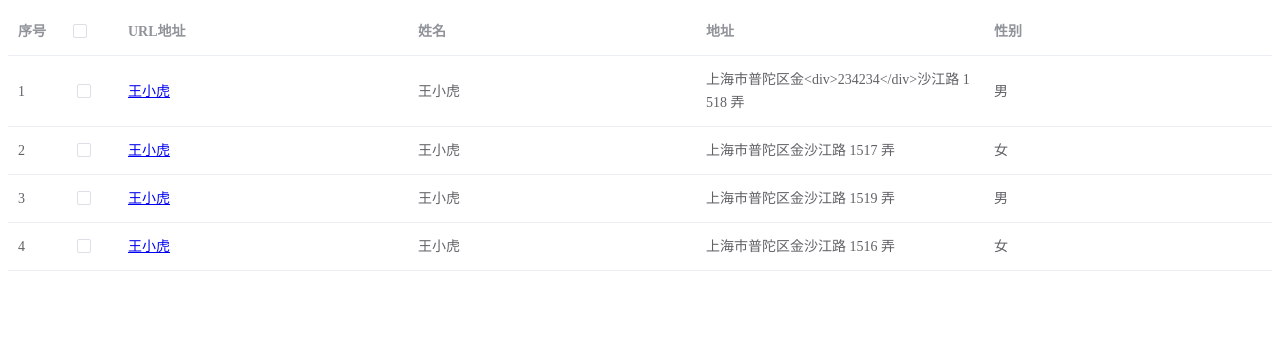
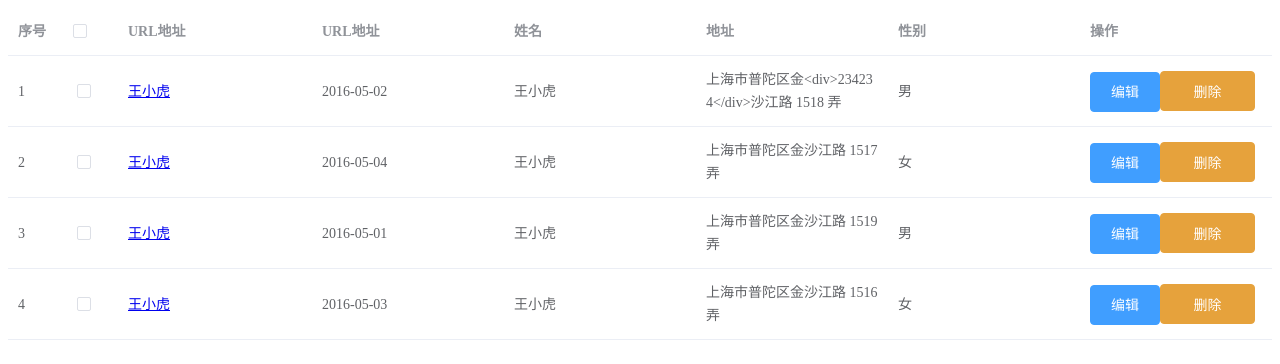
Before and after one commit to WangQingHangSir/homeWork, a Vue app: page /#/ in a window 1280 px wide. Shown: the top 364 px of the page. Built offline with nearby package versions, Linux system fonts and the light colour scheme.

Commit message:
feat(table组件): table组件封装 - 插槽渲染组件

```diff
--- a/src/components/table/index.vue
+++ b/src/components/table/index.vue
@@ -22,6 +22,17 @@
         >
           <template v-slot="scope">
             <div v-html="item.callback && item.callback(scope.row)"></div>
+          </template>
+        </el-table-column>
+        <el-table-column
+          v-if="item.type === 'slot'"
+          :key="item.prop"
+          :prop="item.prop"
+          :label="item.label"
+          :width="item.width"
+        >
+          <template v-slot="scope">
+            <slot :name="item.slot_name"></slot>
           </template>
         </el-table-column>
         <el-table-column
--- a/src/views/HomeView.vue
+++ b/src/views/HomeView.vue
@@ -1,6 +1,11 @@
 <template>
   <div class="home">
-    <wqh-table :column="column" checkbox index></wqh-table>
+    <wqh-table :column="column" checkbox index>
+      <template v-slot:operation>
+        <el-button type="primary">编辑</el-button>
+        <wqh-button type="danger">删除</wqh-button>
+      </template>
+    </wqh-table>
   </div>
 </template>
 
@@ -18,14 +23,22 @@ export default {
             return `<a href="https://www.baidu.com">${data.name}</a>`
           }
         },
+        // { label: '日期', prop: 'date', width: 500 },
         { label: '姓名', prop: 'name' },
         { label: '地址', prop: 'address' },
-        { label: '性别', prop: 'sex' }
+        { label: '性别', prop: 'sex' },
+        {
+          label: '操作',
+          prop: 'operation',
+          type: 'slot',
+          slot_name: 'operation'
+        }
       ]
     }
   },
   components: {
-    wqhTable: () => import('../components/table/index.vue')
+    wqhTable: () => import('../components/table/index.vue'),
+    wqhButton: () => import('../components/button/index.vue')
   },
   methods: {}
 }
```
Also changed, not shown: .eslintrc.js.
